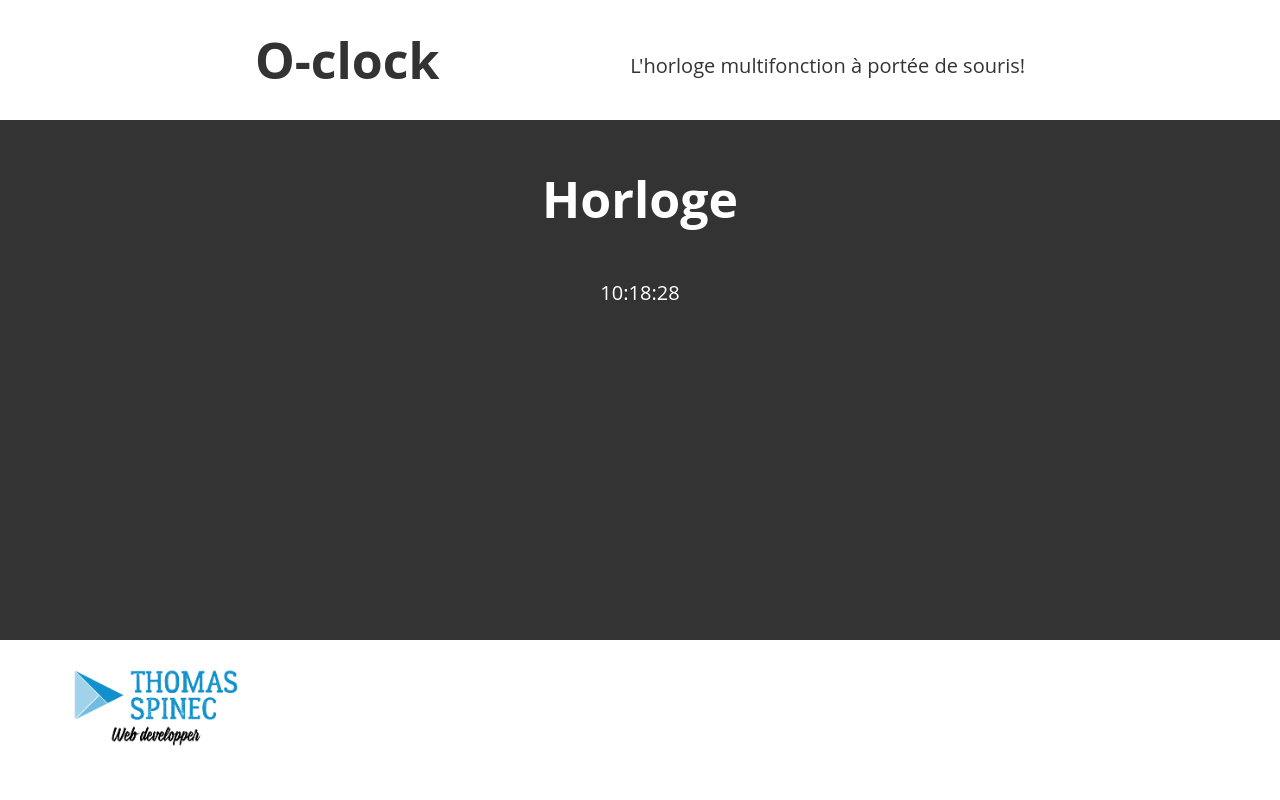
After one commit to thomas-spinec/oclock, a PHP site: page /horloge.php in a window 1280 px wide. The commit adds this page. Run offline with PHP 8.4, Linux system fonts and the light colour scheme.

Commit message:
horloge faite

```diff
--- /dev/null
+++ b/horloge.php
@@ -0,0 +1,37 @@
+<!DOCTYPE html>
+<html lang="fr">
+
+<head>
+    <meta charset="UTF-8">
+    <meta http-equiv="X-UA-Compatible" content="IE=edge">
+    <meta name="viewport" content="width=device-width, initial-scale=1.0">
+    <title>Horloge</title>
+    <link rel="icon" type="images/png" sizes="64x64" href="img/Logo_onglet.png" />
+    <link rel="stylesheet" href="style.css">
+    <script src="script/horloge.js"></script>
+</head>
+
+<body>
+    <header>
+        <section class="centrage" id="header">
+            <h1><a href="index.php">O-clock</a></h1>
+            <p>L'horloge multifonction à portée de souris!</p>
+        </section>
+    </header>
+
+    <main>
+        <section class="centrage" id="main">
+            <h1>Horloge</h1>
+            <div id="horloge">
+            </div>
+        </section>
+    </main>
+
+    <footer>
+        <section class="centrage">
+            <img id="perso" src="img/Logo.png" alt="Thomas Spinec">
+        </section>
+    </footer>
+</body>
+
+</html>
--- /dev/null
+++ b/script/horloge.js
@@ -0,0 +1,31 @@
+document.addEventListener("DOMContentLoaded", function loaded() {
+  function horloge() {
+    let date = new Date();
+    // console.log(date);
+
+    //.getHours permet d'extraire l'heure
+    let heure = date.getHours();
+    let minutes = date.getMinutes();
+    let secondes = date.getSeconds();
+
+    // opérateur conditionel ternaire :
+    // -> si (heure < 10), si cela est vrai alors tu rajoutes 0 devant l'heure SINON (:) si cela est faux tu mets juste l'heure
+
+    heure = heure < 10 ? "0" + heure : heure;
+    minutes = minutes < 10 ? "0" + minutes : minutes;
+    secondes = secondes < 10 ? "0" + secondes : secondes;
+
+    let clock = heure + ":" + minutes + ":" + secondes;
+
+    let horlogeContainer = document.querySelector("#horloge");
+    horlogeContainer.innerHTML = clock;
+
+    // setTimeout(function, milliseconds, param1, param2, ...) -> lance une fonction après X millisecondes, vu qu'on veut l'update toutes les secondes : on met 1000ms (= 1s)
+    let time = setTimeout(function () {
+      horloge();
+    }, 1000);
+    // console.log(time)
+  }
+
+  horloge();
+});
--- a/style.css
+++ b/style.css
@@ -18,15 +18,8 @@ body {
 }
 
 a {
-  color: #fff;
+  text-decoration: none;
   cursor: pointer;
-  text-decoration: none;
-  transition: 0.5s;
-}
-
-a:hover {
-  color: #fff;
-  text-decoration: underline;
 }
 
 h1,
@@ -79,6 +72,11 @@ header {
   width: 100vw;
   height: 15vh;
   top: 0;
+}
+
+header a {
+  color: #333;
+  text-decoration: none;
 }
 
 header h1,
@@ -157,3 +155,19 @@ main {
 #lien a:hover {
   color: #fff;
 }
+
+/* ***********************
+    HORLOGE
+*********************** */
+
+#main {
+  display: flex;
+  flex-flow: column nowrap;
+  align-items: center;
+  height: 50vh;
+}
+
+#horloge {
+  color: #fff;
+  height: 50vh;
+}
```
